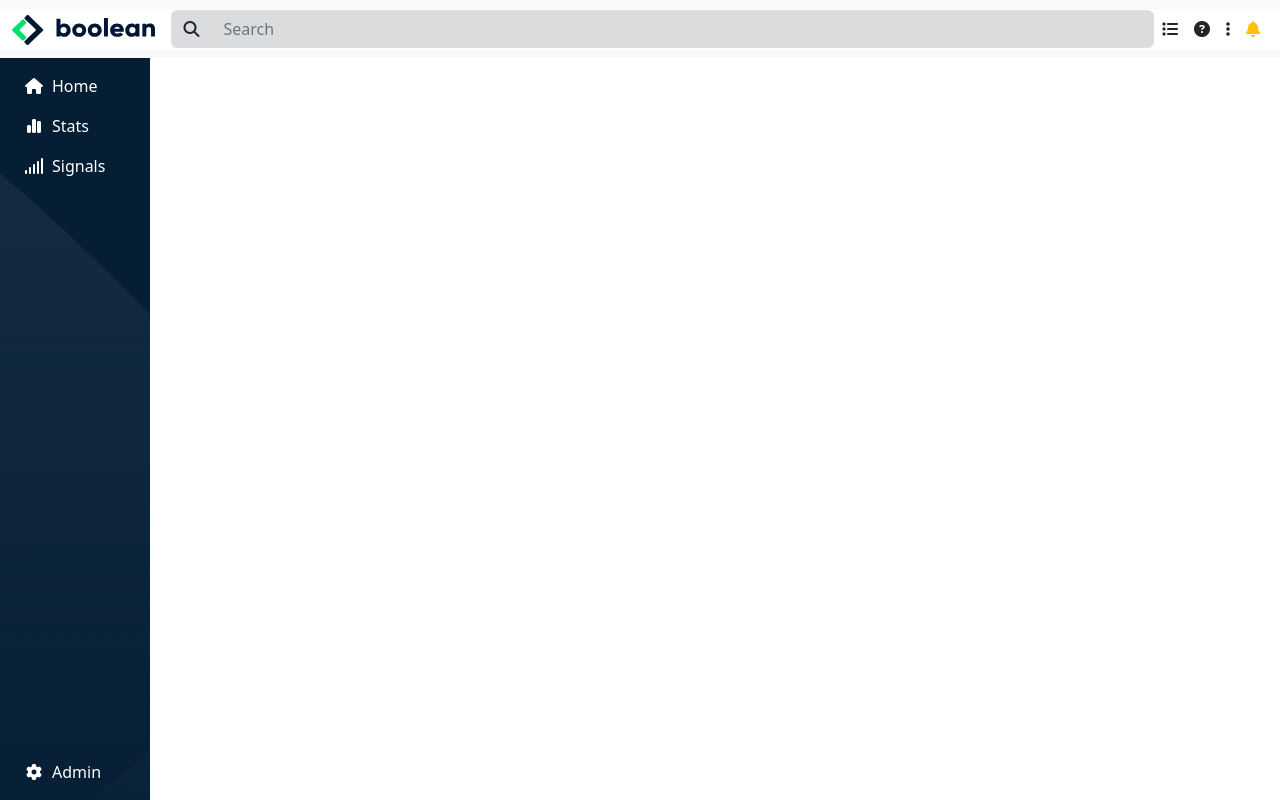
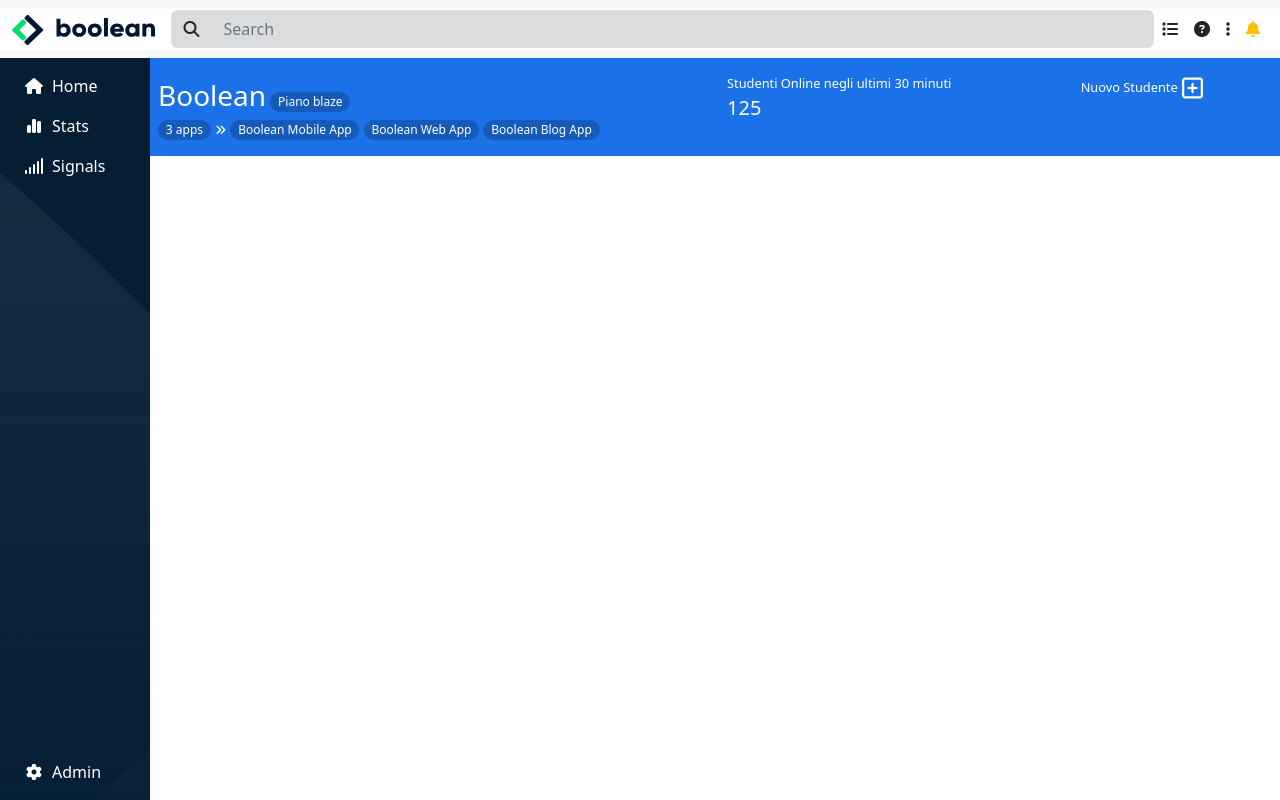
Before and after one commit to francescovincidev/html-css-bootstrap-dashboard, a plain HTML site: page index.html in a window 1280 px wide. Drawn offline with nearby package versions, Linux system fonts and the light colour scheme.

Commit message:
Add content header

```diff
--- a/css/style.css
+++ b/css/style.css
@@ -20,6 +20,30 @@ nav{
 
 }
 
+.ms_badge{
+    background-color: #165BBA;
+
+}
+
+.ms_angles-right{
+    font-size: .7rem;
+
+}
+
+a{
+    color: inherit;
+    text-decoration: none;
+}
+
+a:hover{
+    color: inherit;
+    text-decoration: none;
+}
+
+.ms_fs-08{
+    font-size: .8rem;
+}
+
 
 /* sidebar */
 .ms_side-nav{
@@ -34,6 +58,16 @@ nav{
     width: 20px;
 }
 
+/* content */
+.ms_content{
+    height: 100%;
+    width: calc(100% - var(--side-bar-width));
+}
+/* content header */
+.ms_content_header{
+    background-color: #1B72E8;
+}
+
 
 
 /* RESPONSIVE */
--- a/index.html
+++ b/index.html
@@ -26,7 +26,7 @@
         <header>
 
             <!-- navbar -->
-            <nav class="navbar bg-light ">
+            <nav class="navbar bg-light">
                 <div class="container-fluid bg-white justify-content-start">
                     <a class="navbar-brand">
                         <img class="d-inline-block d-lg-none align-text-top" src="img/mobile-logo.png" alt=""
@@ -49,16 +49,56 @@
         </header>
 
         <main>
-            <div class="ms_container">
-                <div class="ms_side-nav">
+            <div class="ms_container d-flex ">
+
+                <!-- side bar -->
+                <section class="ms_side-nav overflow-auto">
                     <ul class="fa-ul text-white d-flex flex-column h-100 w-100 py-2 m-0">
-                        <li class="py-2 m-auto ms-lg-4"><span class="fa-li position-static"><i class="fa-solid fa-house"></i></span><span class="d-none d-lg-inline-block px-2">Home</span></li>
-                        <li class="py-2 m-auto ms-lg-4"><span class="fa-li position-static"><i class="fa-solid fa-chart-simple"></i></span><span class="d-none d-lg-inline-block px-2">Stats</span></li>
-                        <li class="py-2 m-auto ms-lg-4 flex-grow-1"><span class="fa-li position-static"><i class="fa-solid fa-signal"></i></span><span class="d-none d-lg-inline-block px-2">Signals</span></li>
-                        <li class="py-2 m-auto ms-lg-4"><span class="fa-li position-static"><i class="fa-solid fa-gear"></i></span><span class="d-none d-lg-inline-block px-2">Admin</span></li>
+                        <li class="py-2 m-auto ms-lg-4"><a href=""><span class="fa-li position-static"><i class="fa-solid fa-house"></i></span><span class="d-none d-lg-inline-block px-2">Home</span></a></li>
+                        <li class="py-2 m-auto ms-lg-4"><a href=""><span class="fa-li position-static"><i class="fa-solid fa-chart-simple"></i></span><span class="d-none d-lg-inline-block px-2">Stats</span></a></li>
+                        <li class="py-2 m-auto ms-lg-4 flex-grow-1"><a href=""><span class="fa-li position-static"><i class="fa-solid fa-signal"></i></span><span class="d-none d-lg-inline-block px-2">Signals</span></a></li>
+                        <li class="py-2 m-auto ms-lg-4"><a href=""><span class="fa-li position-static"><i class="fa-solid fa-gear"></i></span><span class="d-none d-lg-inline-block px-2">Admin</span></a></li>
                     </ul>
 
-                </div>
+                </section>
+
+                <!-- content -->
+                <section class="ms_content overflow-auto">
+                    <!-- content header -->
+                    <div class="ms_content_header text-white">
+                        <div class="row py-3 px-2">
+                            <div class="col-12 col-md-4 col-lg-3 order-md-last text-md-center">
+                                <span class="ms_fs-08">Nuovo Studente</span>
+
+                                <i class="fa-regular fa-square-plus align-middle fs-4"></i>
+                            </div>
+                            <div class="col-12 col-md-4 col-lg-6">
+                                <div>
+                                    <span class="fs-3">Boolean</span>
+                                    <a href="" class="badge rounded-pill fw-normal ms_badge ">Piano blaze</a>
+                                </div>
+
+                                <div>
+                                    <a href="" class="badge rounded-pill fw-normal ms_badge ">3 apps</a>
+                                    <i class="fa-solid fa-angles-right ms_angles-right"></i>
+                                    <a href="" class="badge rounded-pill fw-normal ms_badge d-lg-none">+</a>
+                                    <a href="" class="badge rounded-pill fw-normal ms_badge d-none d-lg-inline-block">Boolean Mobile App</a>
+                                    <a href="" class="badge rounded-pill fw-normal ms_badge d-none d-lg-inline-block">Boolean Web App</a>
+                                    <a href="" class="badge rounded-pill fw-normal ms_badge d-none d-lg-inline-block">Boolean Blog App</a>
+
+
+                                </div>
+
+                            </div>
+                            <div class="col-12 col-md-4 col-lg-3 ">
+                                <div class="ms_fs-08">Studenti Online negli ultimi 30 minuti</div>
+
+                                <div class="fs-5">125</div>
+                            </div>
+                        </div>
+
+                    </div>
+                </section>
             </div>
 
         </main>
```
